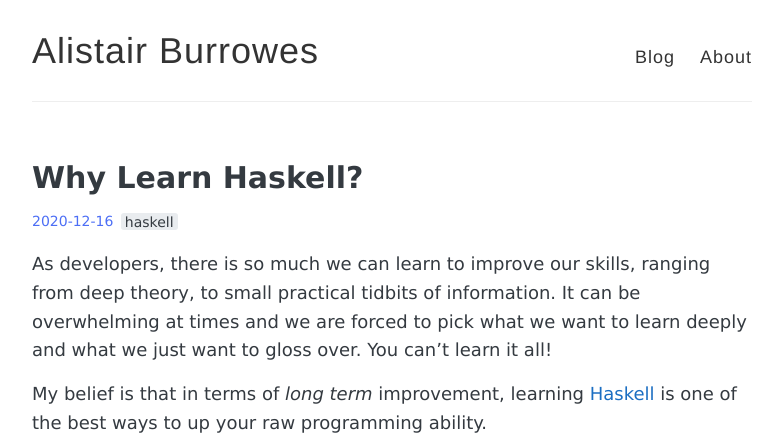
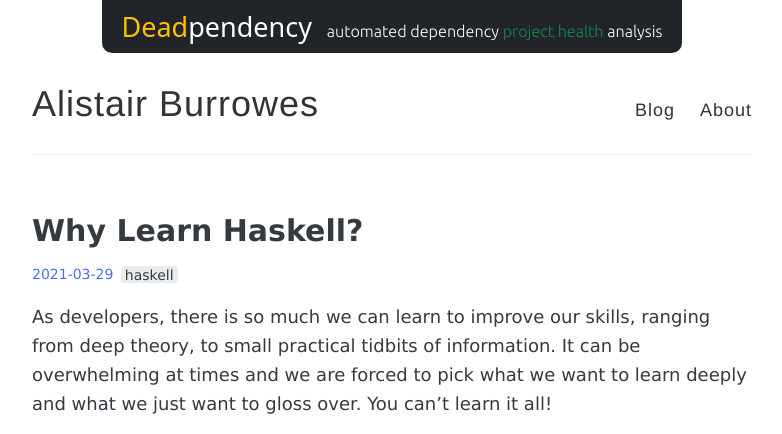
Before and after one commit to AlistairB/alistairb.github.io, a Jekyll site: the page built from _posts/2021-03-29-why-learn-haskell.md, in a window 1280 px wide, cut to the strip 0-434 px from the top of the page. Shown: the whole strip, without its empty margins (248-1030 px from the left). Built offline with Jekyll 4.4.1, drawn with Linux system fonts in a browser that asks for light colours; some of the changed text lies outside the part shown.

```diff
--- a/_includes/head.html
+++ b/_includes/head.html
@@ -20,6 +20,7 @@
 
   <link rel="stylesheet" type="text/css" href="{{ site.baseurl }}/style.css" />
   <link rel="alternate" type="application/rss+xml" title="{{ site.name }}" href="{{ site.baseurl }}/feed.xml" />
-
+  <link rel="preconnect" href="https://fonts.gstatic.com">
+  <link href="https://fonts.googleapis.com/css2?family=Kumbh+Sans:wght@300&family=Ubuntu:wght@300&display=swap" rel="stylesheet">
   <!-- Created with Jekyll Now - http://github.com/barryclark/jekyll-now -->
 </head>
--- a/_includes/nav.html
+++ b/_includes/nav.html
@@ -1,5 +1,11 @@
 <div class="wrapper-masthead">
   <div class="container">
+    <div class="deadpendency-ad-container">
+      <a class="deadpendency-ad" href="https://deadpendency.com" target="_blank">
+        <span class="dead-heading"><span class="dead-word">Dead</span>pendency</span>
+        <span class="dead-small-text">automated dependency <span class="dead-green">project health</span> analysis</span>
+      </a>
+    </div>
     <header class="masthead clearfix">
       {% if site.avatar %}
         <a href="{{ site.baseurl }}/" class="site-avatar"><img src="{{ site.avatar }}" /></a>
--- /dev/null
+++ b/_sass/_deadpendency-ad.scss
@@ -0,0 +1,38 @@
+.deadpendency-ad-container {
+  text-align: center;
+}
+
+.deadpendency-ad {
+  display: inline-block;
+  padding: 5px 20px;
+
+  border-radius: 0 0 10px 10px;
+  background-color: #212529;
+  font-family: system-ui,-apple-system,"Segoe UI",Roboto,"Helvetica Neue",Arial,"Noto Sans","Liberation Sans",sans-serif,"Apple Color Emoji","Segoe UI Emoji","Segoe UI Symbol","Noto Color Emoji";
+  color: white;
+
+  &:hover {
+    text-decoration: none;
+    color: white;
+  }
+
+  .dead-heading {
+    font-size: 1.5em;
+  }
+
+  .dead-word {
+    color: #ffc107;
+  }
+
+  .dead-small-text {
+    font-family: 'Ubuntu', sans-serif;
+    font-weight: 400;
+    font-size: .9em;
+    padding-left: 10px;
+    white-space: nowrap;
+  }
+
+  .dead-green {
+    color: #198754;
+  }
+}
--- a/style.scss
+++ b/style.scss
@@ -601,3 +601,4 @@ footer {
 // Settled on moving the import of syntax highlighting to the bottom of the CSS
 // ... Otherwise it really bloats up the top of the CSS file and makes it difficult to find the start
 @import "highlights";
+@import "deadpendency-ad";
```
Also changed, not shown: _posts/2021-03-29-why-learn-haskell.md (renamed from _posts/2020-12-16-why-learn-haskell.md, +1 -0 lines).
